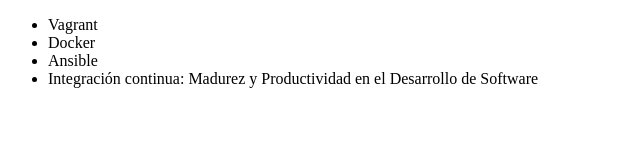
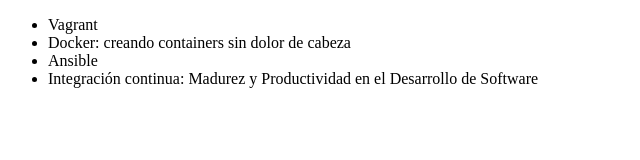
Before and after one commit to FLopezP/alura-git, a plain HTML site: page index.html in a window 1280 px wide. Shown: the whole page, without its empty margins (0-640 px from the left). Drawn offline with Linux system fonts and the light colour scheme.

Commit message:
corrigiendo el  nombre del curso de Docker

```diff
--- a/index.html
+++ b/index.html
@@ -7,7 +7,7 @@
 <body>
      <ul>
          <li> Vagrant </li>
-         <li> Docker </li>
+         <li> Docker: creando containers sin dolor de cabeza </li>
          <li> Ansible </li>
          <li> Integración continua: Madurez y Productividad en el Desarrollo de Software</li>
      </ul>
```
